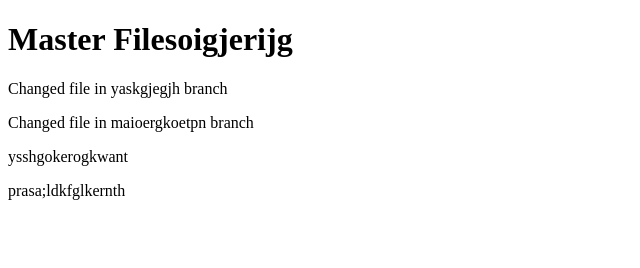
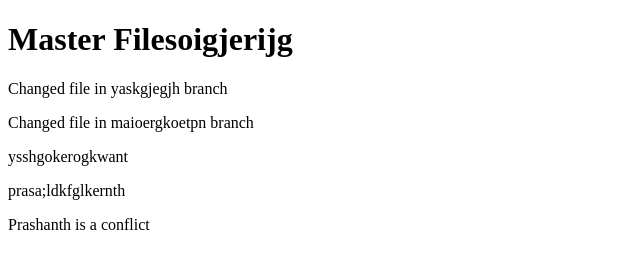
Before and after one commit to venkatyashwanth/shared-project, a plain HTML site: page index.html in a window 1280 px wide. Shown: the whole page, without its empty margins (0-640 px from the left). Drawn offline with Linux system fonts and the light colour scheme.

Commit message:
added pull

```diff
--- a/index.html
+++ b/index.html
@@ -12,5 +12,6 @@
     <p>ysshgokerogkwant</p>
     <p>prasa;ldkfglkernth</p>
 
+    <span>Prashanth is a conflict</span>
 </body>
 </html>
```
